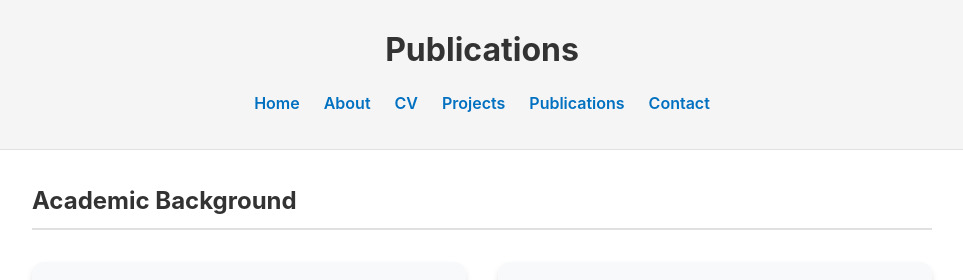
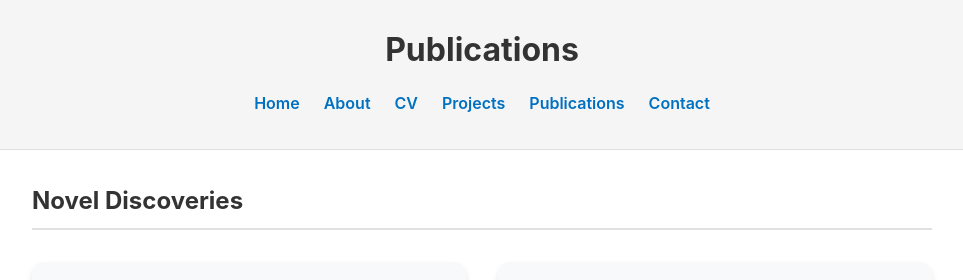
Before and after one commit to jalalrahbani/JalalWebsite, a plain HTML site: page publications.html in a window 1280 px wide. Shown: the top 280 px of the page, without its empty margins (158-1121 px from the left). Drawn offline with Linux system fonts and the light colour scheme.

Commit message:
Update publications.html

```diff
--- a/publications.html
+++ b/publications.html
@@ -23,7 +23,7 @@
         </nav>
     </header>
     <main>
-        <h2>Academic Background</h2>
+        <h2>Novel Discoveries</h2>
         <div class="academic-section">
             <div class="masters-container">
                 <div class="masters-item">
```
